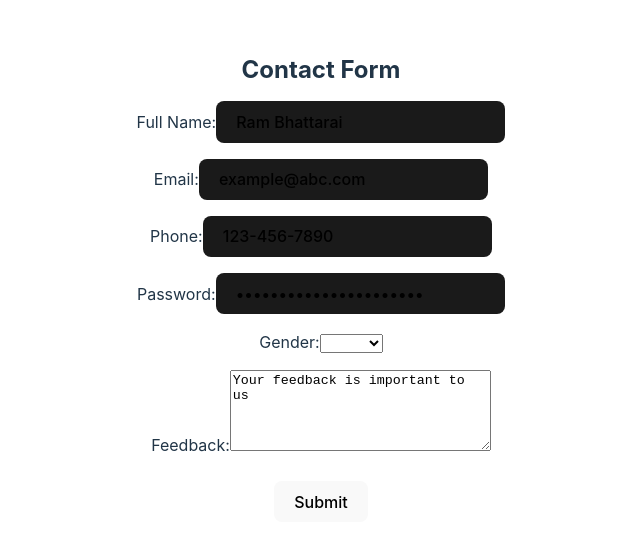
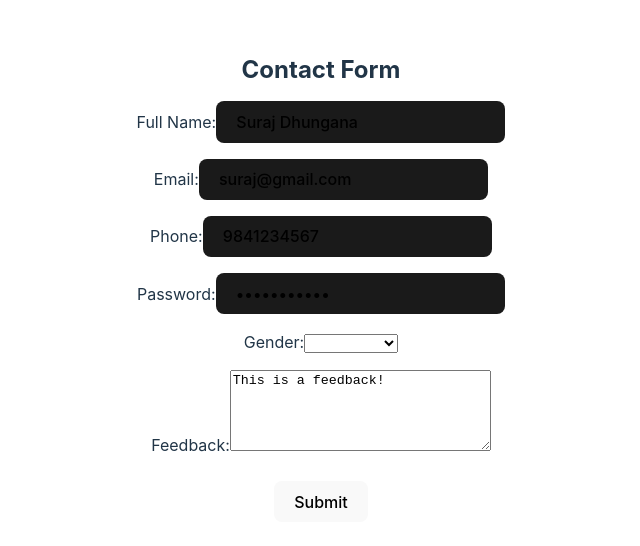
Before and after one commit to sachinbro/JSON-SCHEMA-TO-FORM, a Vue app: page / in a window 1280 px wide. Shown: the part 116-662 px from the top of the page, without its empty margins (319-959 px from the left). Built offline with nearby package versions, Linux system fonts and the light colour scheme.

Commit message:
feat: send data separately

```diff
--- a/src/App.vue
+++ b/src/App.vue
@@ -1,5 +1,5 @@
 <template>
-  <Form :schemas="schemas" />
+  <Form :schemas="schemas" :data="data"/>
 </template>
 
 <script setup>
@@ -8,4 +8,13 @@ import { onMounted, reactive } from "vue";
 import { schemas } from "./schemas";
 import Form from "./components/Form.vue";
 
+const data = {
+  name: "Suraj Dhungana",
+  email: "suraj@gmail.com",
+  phone: "9841234567",
+  password: "password123",
+  feedback: "This is a feedback!",
+  gender: ["male", "female", "transgender", "gay"]
+}
+
 </script>
--- a/src/components/Form.vue
+++ b/src/components/Form.vue
@@ -1,8 +1,8 @@
 <template>
   <form action="" @submit.prevent="submit" ref="form">
-    <h2>{{ data.json_schema?.title }}</h2>
+    <h2>{{ data_schema.json_schema?.title }}</h2>
 
-    <div v-for="(value, key) in data.json_schema.details" :key="key">
+    <div v-for="(value, key) in data_schema.json_schema.details" :key="key">
       <label :for="key">{{ value.title }}:</label>
 
       <input
@@ -10,7 +10,7 @@
         :type="value.type"
         :name="key"
         :placeholder="value.placeholder"
-        :value="form_values.state[key]"
+        :value="data[key]"
         @input="validate(key, value.validation, $event)"
       />
       <textarea
@@ -19,16 +19,16 @@
         cols="30"
         rows="5"
         :placeholder="value.placeholder"
-        :value="form_values.state[key]"
+        :value="data[key]"
         @input="validate(key, value.validation, $event)"
       ></textarea>
       <select
         v-if="value.element === 'select'"
         :name="key"
-        v-model="form_values.state[`${value.title}`]"
-        :required="value.validation?.required"
+        :value="data[key]"
+        @input="validate(key, value.validation, $event)"
       >
-        <option v-for="option in value.options" :value="option" :key="option">
+        <option v-for="option in data[key]" :value="option" :key="option">
           {{ option }}
         </option>
       </select>
@@ -52,25 +52,34 @@ let form_values = reactive({ state: {} });
 let validated_values = reactive({ state: {} });
 let errors = reactive({});
 
-const { schemas } = defineProps({
+const { schemas, data } = defineProps({
   schemas: {
     type: Array,
     required: true,
   },
+  data: {
+    type: Object,
+    required: true,
+  },
 });
 
-const data = reactive({
+const data_schema = reactive({
   json_schema: schemas[0],
 });
 
 onMounted(() => {
   loadValuesFromSchema();
+  loadDataFromProps();
 });
 
 const loadValuesFromSchema = () => {
   for (const i in schemas[0].details) {
     form_values.state[i] = schemas[0].details[i].placeholder;
   }
+};
+
+const loadDataFromProps = () => {
+  form_values.state = data;
 };
 
 function validate(key, validation, $event) {
```
